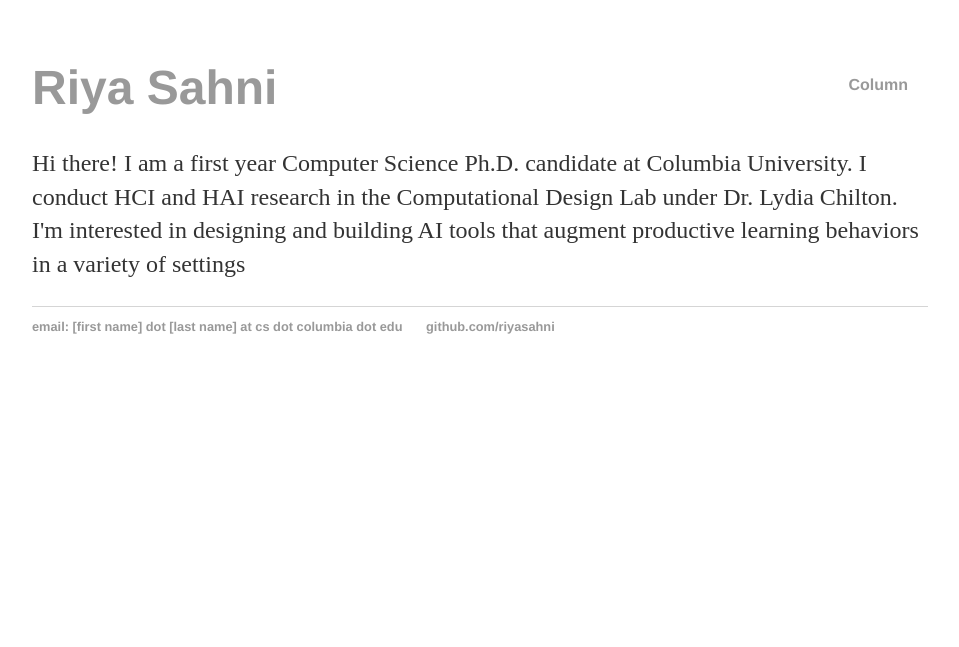
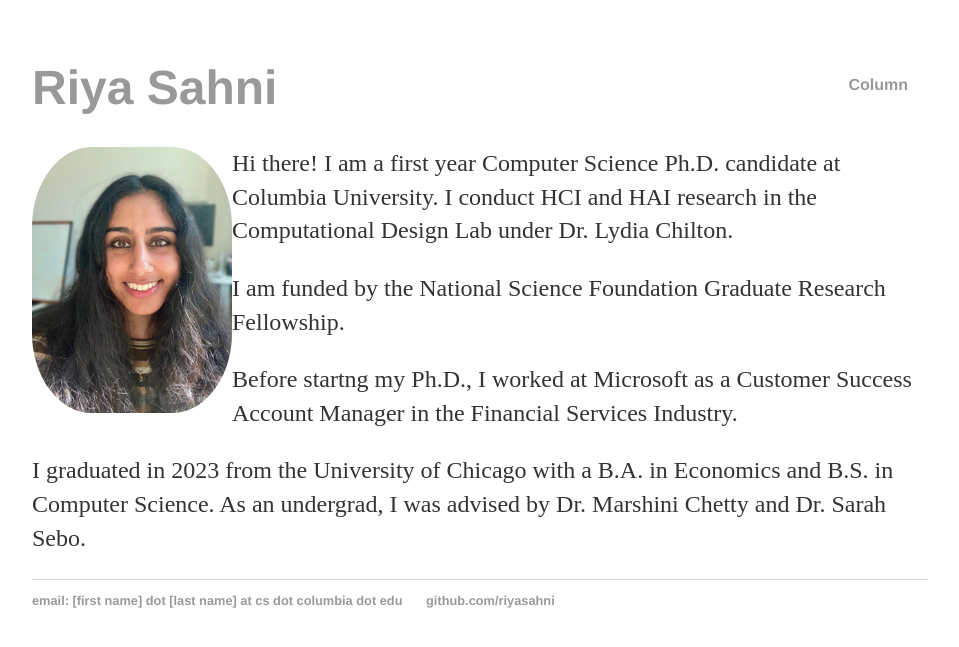
Before and after one commit to riyasahni/riyasahni.github.io, a Jekyll site: the page built from index.html, in a window 1280 px wide. Shown: the top 647 px of the page, without its empty margins (160-1119 px from the left). Built offline with Jekyll 4.4.1, drawn with Linux system fonts in a browser that asks for light colours.

Commit message:
:p playing around

```diff
--- a/_layouts/default.html
+++ b/_layouts/default.html
@@ -14,6 +14,7 @@
 			<h1>
 				<a href="/">Riya Sahni</a>
 			</h1>
+
 			<div class="container">
 
 			{{ content }}
--- a/css/main.css
+++ b/css/main.css
@@ -22,7 +22,10 @@
 nav {
     float: right;
 }
-
+img {
+    border-radius: 30%;
+    float: left;
+  }
 nav ul li, footer ul li {
     display: inline;
     margin-right: 20px;
--- a/index.html
+++ b/index.html
@@ -3,5 +3,9 @@
 title: Riya Sahni
 ---
 <div class="blurb">
-	<p>Hi there! I am a first year Computer Science Ph.D. candidate at Columbia University. I conduct HCI and HAI research in the Computational Design Lab under Dr. Lydia Chilton. I'm interested in designing and building AI tools that augment productive learning behaviors in a variety of settings</p>
+	<img  src="img/image0.jpeg" alt="riya_sahni" style="width:200px">
+	<p>Hi there! I am a first year Computer Science Ph.D. candidate at Columbia University. I conduct HCI and HAI research in the Computational Design Lab under Dr. Lydia Chilton.</p>
+	<p>I am funded by the National Science Foundation Graduate Research Fellowship.</p>
+	<p>Before startng my Ph.D., I worked at Microsoft as a Customer Success Account Manager in the Financial Services Industry.</p>
+	<p>I graduated in 2023 from the University of Chicago with a B.A. in Economics and B.S. in Computer Science. As an undergrad, I was advised by Dr. Marshini Chetty and Dr. Sarah Sebo.</p>
 </div><!-- /.blurb -->
```
Also changed, not shown: img/image0.jpeg (added), img/image1.jpeg (added).
